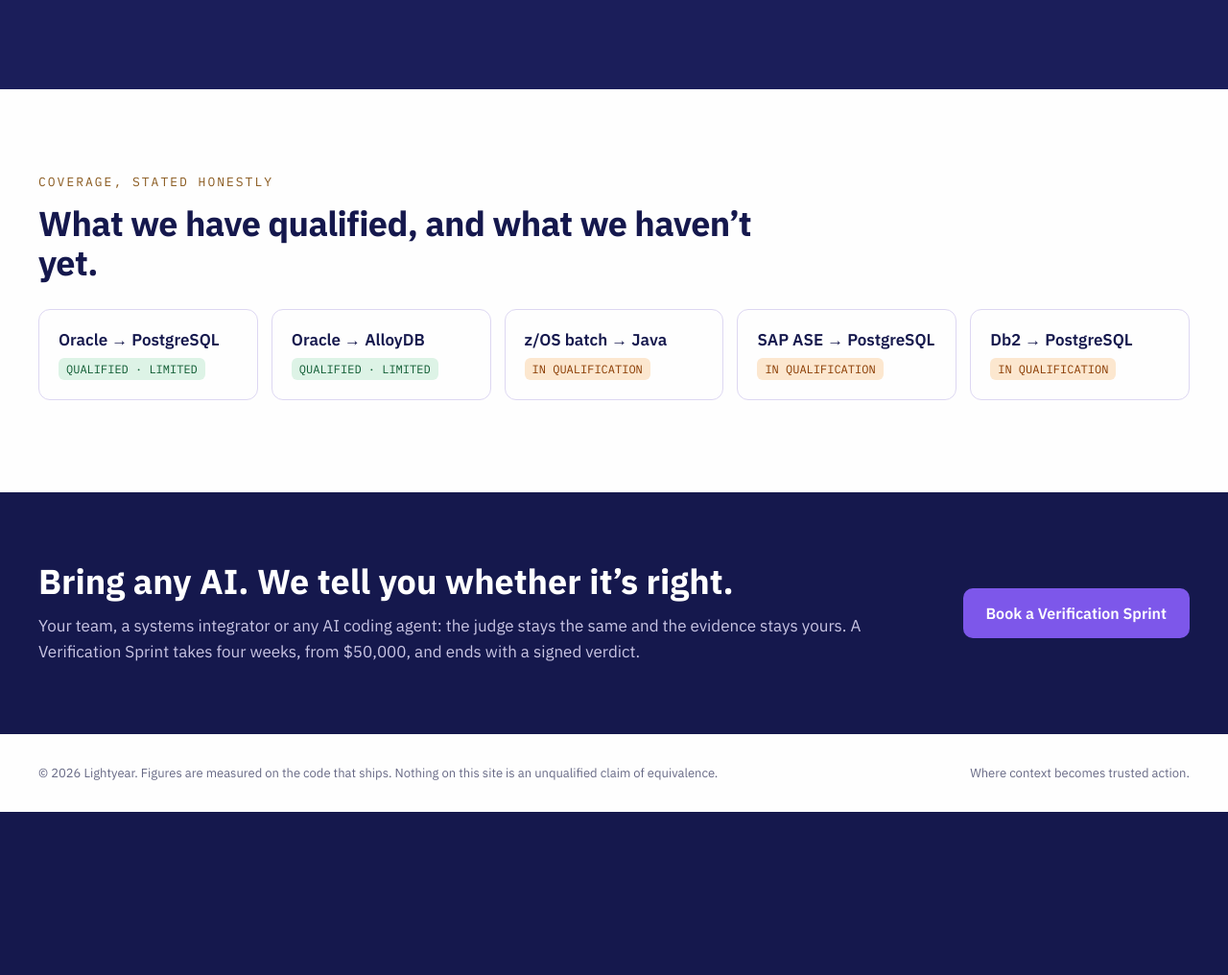
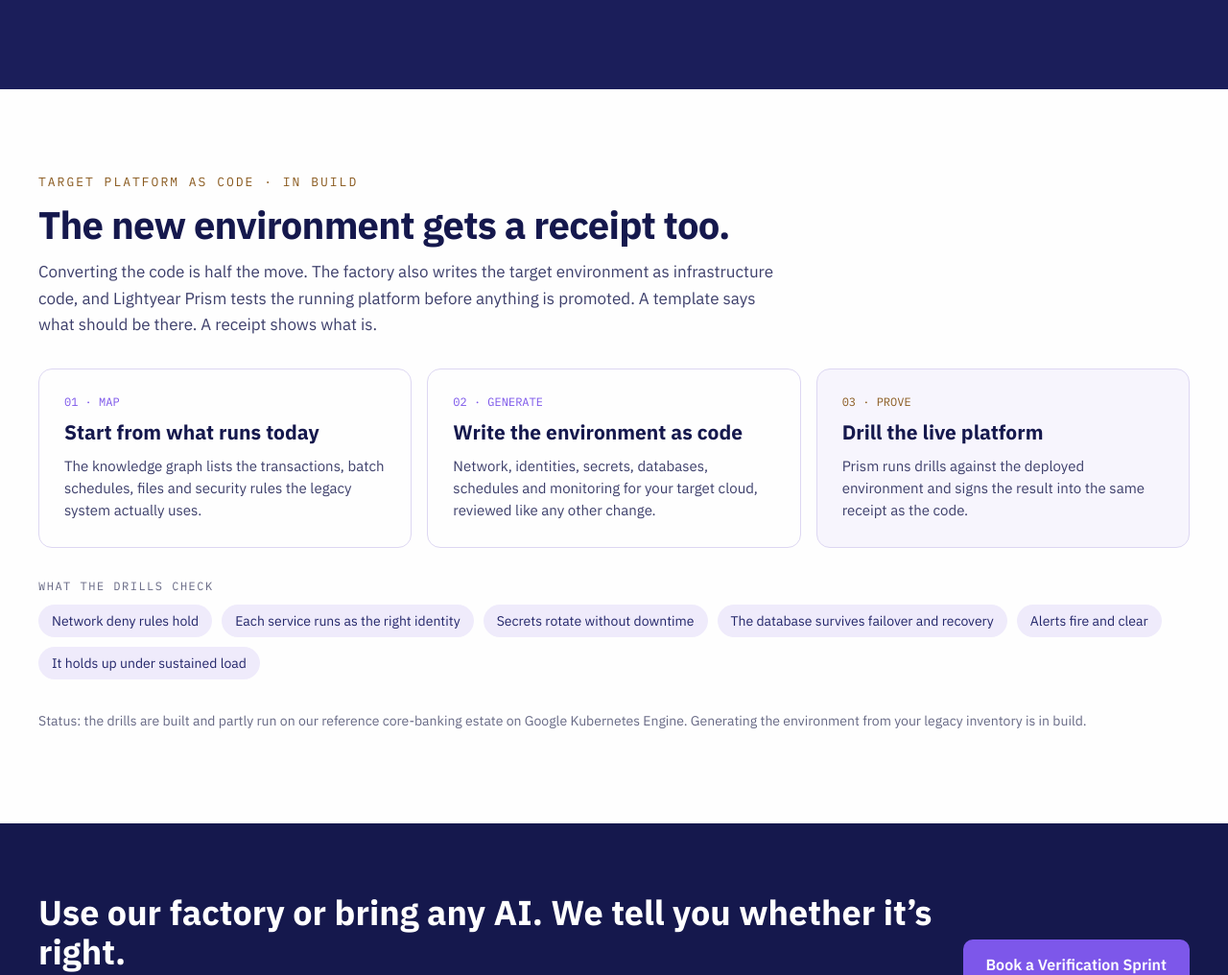
Before and after one commit to howardweale/lightyear-website, a website: page product.html in a window 1280 px wide. Shown: the part 5216-6232 px from the top of the page at 96% size. Before the commit the page ends 6062 px from the top, so only its background shows below. Drawn offline with Linux system fonts and the light colour scheme.

Commit message:
Update Product page from November 7 redesign

```diff
--- a/product.html
+++ b/product.html
@@ -234,7 +234,7 @@ exit 2   halted: something could not
 </div>
 </section>
 
-<section style="background: #FEFEFE; padding: 0 24px 88px">
+<section id="coverage" style="background: #FEFEFE; padding: 0 24px 88px">
 <div style="max-width: 1200px; margin: 0 auto; display: flex; flex-direction: column; gap: 28px">
 <div style="display: flex; flex-direction: column; gap: 14px; max-width: 780px">
 <p style="margin: 0; font-family: 'IBM Plex Mono', monospace; font-size: 13px; letter-spacing: 2px; text-transform: uppercase; color: #8A5A1F">Coverage catalogue · October 2026</p>
@@ -502,28 +502,39 @@ exit 2   halted: something could not
 </div>
 </section>
 
-<!-- ============ 7 · COVERAGE ============ -->
-<section id="coverage" style="background: #FEFEFE; padding: 88px 24px 96px">
-<div style="max-width: 1200px; margin: 0 auto; display: flex; flex-direction: column; gap: 28px">
-<div style="display: flex; flex-direction: column; gap: 14px; max-width: 760px">
-<p style="margin: 0; font-family: 'IBM Plex Mono', monospace; font-size: 13px; letter-spacing: 2px; text-transform: uppercase; color: #8A5A1F">Coverage, stated honestly</p>
-<h2 style="margin: 0; font-size: 36px; line-height: 1.15; letter-spacing: -0.6px">What we have qualified, and what we haven’t yet.</h2>
+<!-- ============ 7 · TARGET PLATFORM AS CODE ============ -->
+<section id="platform" style="background: #FEFEFE; padding: 88px 24px 96px">
+<div style="max-width: 1200px; margin: 0 auto; display: flex; flex-direction: column; gap: 32px">
+<div style="display: flex; flex-direction: column; gap: 14px; max-width: 780px">
+<p style="margin: 0; font-family: 'IBM Plex Mono', monospace; font-size: 13px; letter-spacing: 2px; text-transform: uppercase; color: #8A5A1F">Target platform as code · in build</p>
+<h2 style="margin: 0; font-size: 40px; line-height: 1.12; letter-spacing: -0.8px">The new environment gets a receipt too.</h2>
+<p style="margin: 0; font-size: 17px; line-height: 1.6; color: #3D3F6B">Converting the code is half the move. The factory also writes the target environment as infrastructure code, and Lightyear Prism tests the running platform before anything is promoted. A template says what should be there. A receipt shows what is.</p>
 </div>
-<div style="display: grid; grid-template-columns: repeat(auto-fit, minmax(220px, 1fr)); gap: 14px">
-<div style="border: 1px solid #DDD7F2; border-radius: 12px; padding: 20px; display: flex; flex-direction: column; gap: 8px"><span style="font-size: 17px; font-weight: 600">Oracle → PostgreSQL</span><span style="align-self: flex-start; font-family: 'IBM Plex Mono', monospace; font-size: 12px; background: #DDF3E6; color: #0F5C33; padding: 4px 8px; border-radius: 6px">QUALIFIED · LIMITED</span></div>
-<div style="border: 1px solid #DDD7F2; border-radius: 12px; padding: 20px; display: flex; flex-direction: column; gap: 8px"><span style="font-size: 17px; font-weight: 600">Oracle → AlloyDB</span><span style="align-self: flex-start; font-family: 'IBM Plex Mono', monospace; font-size: 12px; background: #DDF3E6; color: #0F5C33; padding: 4px 8px; border-radius: 6px">QUALIFIED · LIMITED</span></div>
-<div style="border: 1px solid #DDD7F2; border-radius: 12px; padding: 20px; display: flex; flex-direction: column; gap: 8px"><span style="font-size: 17px; font-weight: 600">z/OS batch → Java</span><span style="align-self: flex-start; font-family: 'IBM Plex Mono', monospace; font-size: 12px; background: #FCE7CF; color: #8A3B00; padding: 4px 8px; border-radius: 6px">IN QUALIFICATION</span></div>
-<div style="border: 1px solid #DDD7F2; border-radius: 12px; padding: 20px; display: flex; flex-direction: column; gap: 8px"><span style="font-size: 17px; font-weight: 600">SAP ASE → PostgreSQL</span><span style="align-self: flex-start; font-family: 'IBM Plex Mono', monospace; font-size: 12px; background: #FCE7CF; color: #8A3B00; padding: 4px 8px; border-radius: 6px">IN QUALIFICATION</span></div>
-<div style="border: 1px solid #DDD7F2; border-radius: 12px; padding: 20px; display: flex; flex-direction: column; gap: 8px"><span style="font-size: 17px; font-weight: 600">Db2 → PostgreSQL</span><span style="align-self: flex-start; font-family: 'IBM Plex Mono', monospace; font-size: 12px; background: #FCE7CF; color: #8A3B00; padding: 4px 8px; border-radius: 6px">IN QUALIFICATION</span></div>
+<div style="display: grid; grid-template-columns: repeat(auto-fit, minmax(260px, 1fr)); gap: 16px">
+<div style="border: 1px solid #DDD7F2; border-radius: 14px; padding: 26px; display: flex; flex-direction: column; gap: 10px"><span style="font-family: 'IBM Plex Mono', monospace; font-size: 12px; color: #7D57EA">01 · MAP</span><h3 style="margin: 0; font-size: 21px">Start from what runs today</h3><p style="margin: 0; font-size: 15px; line-height: 1.55; color: #3D3F6B">The knowledge graph lists the transactions, batch schedules, files and security rules the legacy system actually uses.</p></div>
+<div style="border: 1px solid #DDD7F2; border-radius: 14px; padding: 26px; display: flex; flex-direction: column; gap: 10px"><span style="font-family: 'IBM Plex Mono', monospace; font-size: 12px; color: #7D57EA">02 · GENERATE</span><h3 style="margin: 0; font-size: 21px">Write the environment as code</h3><p style="margin: 0; font-size: 15px; line-height: 1.55; color: #3D3F6B">Network, identities, secrets, databases, schedules and monitoring for your target cloud, reviewed like any other change.</p></div>
+<div style="border: 1px solid #DDD7F2; border-radius: 14px; padding: 26px; display: flex; flex-direction: column; gap: 10px; background: #F7F5FD"><span style="font-family: 'IBM Plex Mono', monospace; font-size: 12px; color: #8A5A1F">03 · PROVE</span><h3 style="margin: 0; font-size: 21px">Drill the live platform</h3><p style="margin: 0; font-size: 15px; line-height: 1.55; color: #3D3F6B">Prism runs drills against the deployed environment and signs the result into the same receipt as the code.</p></div>
 </div>
+<div style="display: flex; flex-direction: column; gap: 12px">
+<p style="margin: 0; font-family: 'IBM Plex Mono', monospace; font-size: 12px; letter-spacing: 1.5px; color: #676985">WHAT THE DRILLS CHECK</p>
+<ul role="list" style="margin: 0; padding: 0; list-style: none; display: flex; flex-wrap: wrap; gap: 10px">
+<li style="font-size: 14px; background: #EFEBFB; color: #23266A; padding: 8px 14px; border-radius: 20px">Network deny rules hold</li>
+<li style="font-size: 14px; background: #EFEBFB; color: #23266A; padding: 8px 14px; border-radius: 20px">Each service runs as the right identity</li>
+<li style="font-size: 14px; background: #EFEBFB; color: #23266A; padding: 8px 14px; border-radius: 20px">Secrets rotate without downtime</li>
+<li style="font-size: 14px; background: #EFEBFB; color: #23266A; padding: 8px 14px; border-radius: 20px">The database survives failover and recovery</li>
+<li style="font-size: 14px; background: #EFEBFB; color: #23266A; padding: 8px 14px; border-radius: 20px">Alerts fire and clear</li>
+<li style="font-size: 14px; background: #EFEBFB; color: #23266A; padding: 8px 14px; border-radius: 20px">It holds up under sustained load</li>
+</ul>
+</div>
+<p style="margin: 0; font-size: 14px; line-height: 1.6; color: #676985">Status: the drills are built and partly run on our reference core-banking estate on Google Kubernetes Engine. Generating the environment from your legacy inventory is in build.</p>
 </div>
 </section>
 
 <section style="background: #15184D; color: #E9E6F7; padding: 72px 24px">
 <div style="max-width: 1200px; margin: 0 auto; display: flex; flex-wrap: wrap; gap: 32px; align-items: center; justify-content: space-between">
 <div style="flex: 1 1 560px; min-width: 0; display: flex; flex-direction: column; gap: 12px">
-<h2 style="margin: 0; font-size: 36px; line-height: 1.15; color: #FFFFFF">Bring any AI. We tell you whether it’s right.</h2>
-<p style="margin: 0; font-size: 17px; line-height: 1.6; color: #C9C5E4">Your team, a systems integrator or any AI coding agent: the judge stays the same and the evidence stays yours. A Verification Sprint takes four weeks, from $50,000, and ends with a signed verdict.</p>
+<h2 style="margin: 0; font-size: 36px; line-height: 1.15; color: #FFFFFF">Use our factory or bring any AI. We tell you whether it’s right.</h2>
+<p style="margin: 0; font-size: 17px; line-height: 1.6; color: #C9C5E4">Our agent dark factory, your own team, a systems integrator or any AI coding agent: the judge stays the same and the evidence stays yours. A Verification Sprint takes four weeks, from $50,000, and ends with a signed verdict.</p>
 </div>
 <a href="pricing.html" style="color: #FFFFFF; background: #7D57EA; text-decoration: none; padding: 16px 24px; border-radius: 10px; font-weight: 600">Book a Verification Sprint</a>
 </div>
```
Also changed, not shown: README-REDESIGN.md.
